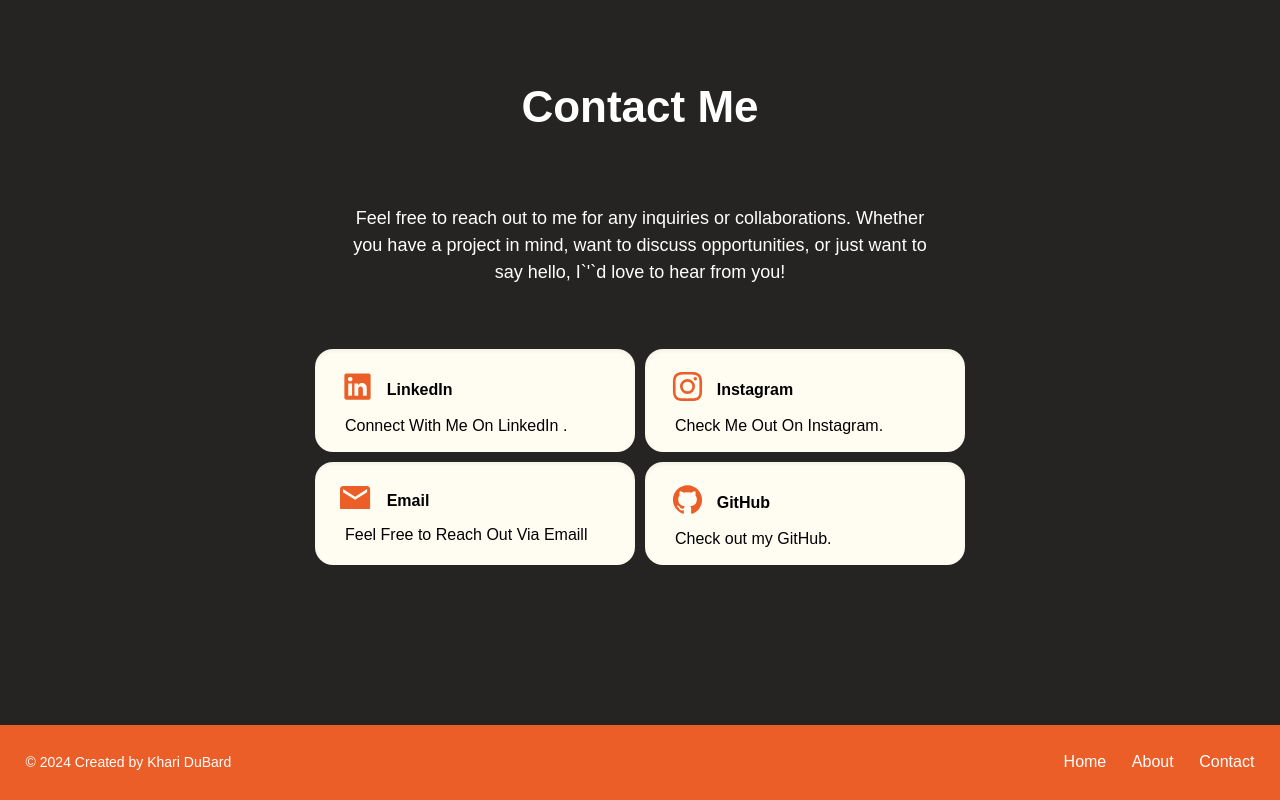
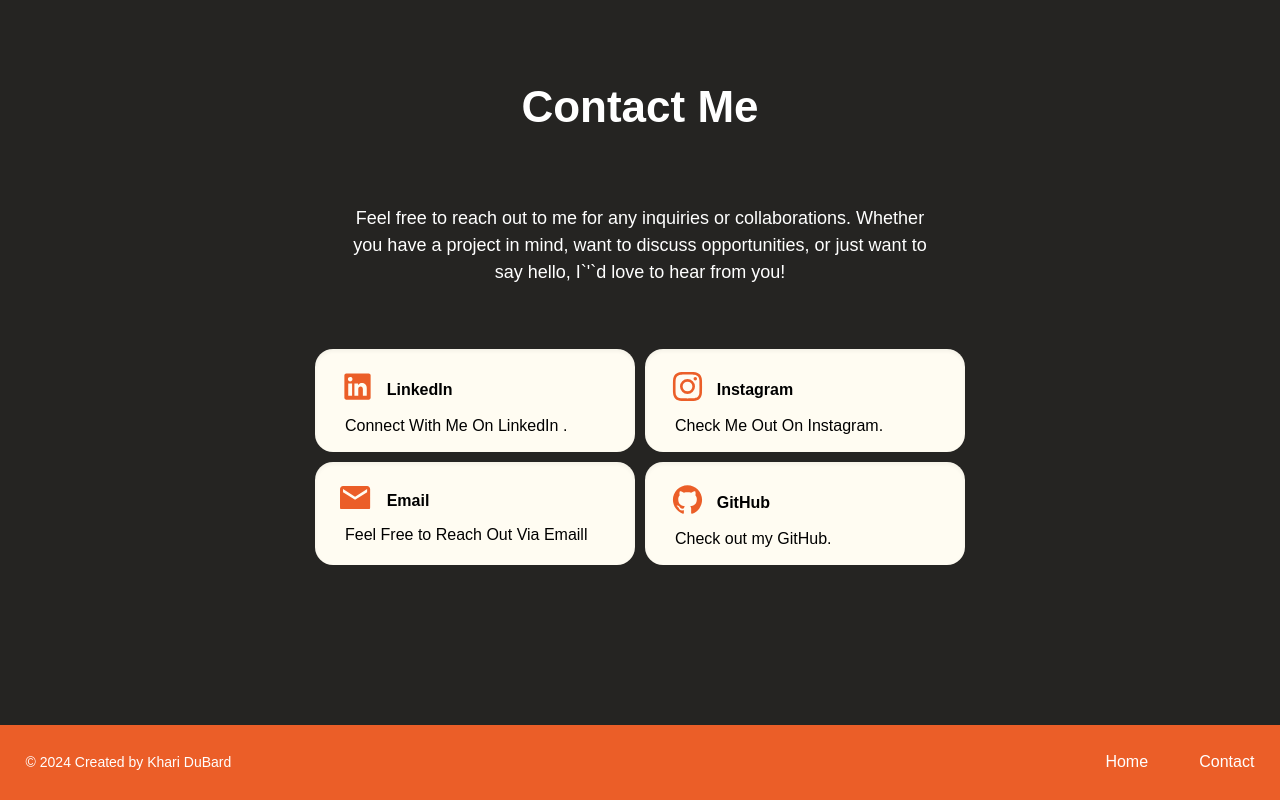
Before and after one commit to kharidubard/dubardPortfolio, a React (Vite) app: page / in a window 1280 px wide. Shown: the part 2960-3760 px from the top of the page. Built offline with nearby package versions, Linux system fonts and the light colour scheme.

Commit message:
Update Footer.jsx

```diff
--- a/src/components/Footer.jsx
+++ b/src/components/Footer.jsx
@@ -6,13 +6,13 @@ function Footer() {
           <p className="text-[14px] md:text-base mb-4 md:mb-0">© 2024 Created by Khari DuBard</p>
           <ul className="flex flex-wrap justify-center md:justify-end space-x-4">
             <li>
-              <a href="#" className="hover:text-black">Home</a>
+              <a href="" className="hover:text-black">Home</a>
             </li>
             <li>
-              <a href="#" className="hover:text-black">About</a>
+              <a href="" className="hover:text-black"></a>
             </li>
             <li>
-              <a href="#" className="hover:text-black">Contact</a>
+              <a href="/contact" className="hover:text-black">Contact</a>
             </li>
           </ul>
         </div>
```
